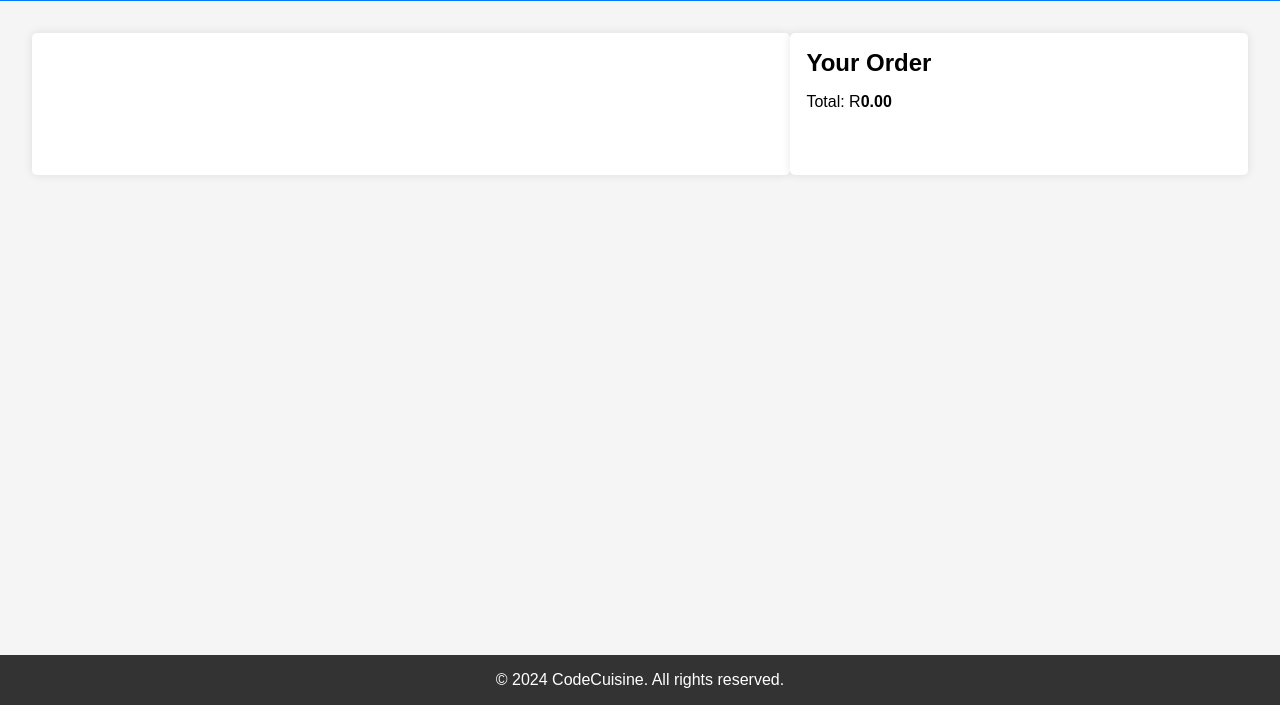
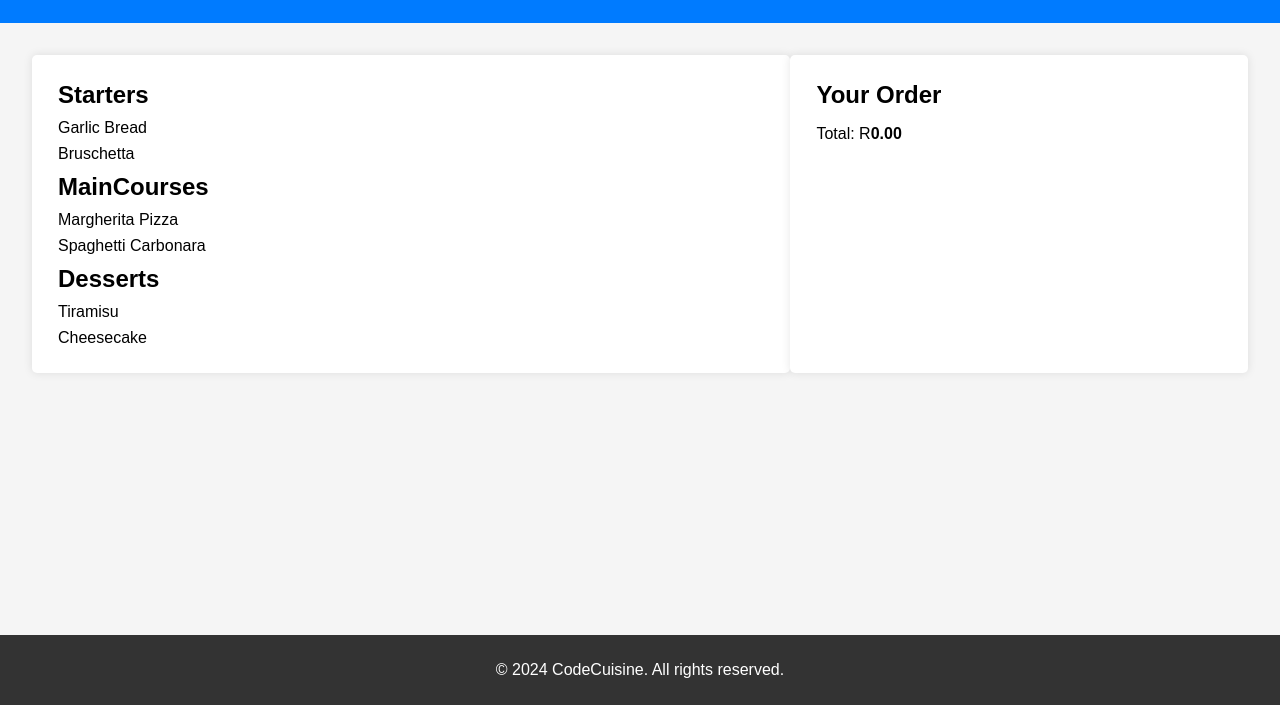
Before and after one commit to Annastasia-Seymour/Module_6_ANNSEY628_FTO2405_GroupB_Annastasia-Seymour_JSL06-main-Surname_JSL06-main, a plain HTML site: page index.html in a window 1280 px wide. Shown: the part 95-800 px from the top of the page. Drawn offline with Linux system fonts and the light colour scheme.

Commit message:
menu array added as created elements

```diff
--- a/index.css
+++ b/index.css
@@ -1,6 +1,6 @@
 /* Reset some default styles for the page */
 body, h1, h2, p, ul {
-    margin: 0;
+    margin: 10px;
     padding: 0;
 }
 
--- a/index.js
+++ b/index.js
@@ -4,35 +4,46 @@ const menu = {
     MainCourses: ["Margherita Pizza", "Spaghetti Carbonara"],
     Desserts: ["Tiramisu", "Cheesecake"]
 };
+console.log(menu);
 
 // Function to display menu items by category
 function displayMenuItems(menu) {
     // Get the menu container element from the HTML
-        const
-    // Loop through each category and its items in the menu object
+    const menuContainer = document.getElementById('menu');
+    menuContainer.innerHTML="";
+    /*const heading = document.createElement("h3"); // creates h2 for guardian playlist
+    heading.textContent = "Banana";
+    menuContainer.appendChild(heading);*/
 
-        // Create an element to represent the category
+  // Loop through each category in the menu object
+  for (const category in menu) {
+    if (menu.hasOwnProperty(category)) {
+        // Creates a heading for the category
+        const heading = document.createElement("h2");
+        heading.textContent = category; // Set the text to the category name
+        menuContainer.appendChild(heading); // Append the heading to the menu container
 
-        // Set the text content of the category element to the category name
+        // Create an unordered list for the items
+        const itemList = document.createElement("ul");
 
-        // Append the category element to the menu container
+        // Loop through each item in the category
+        for (let i = 0; i < menu[category].length; i++) {
+            // Create a list item for each item
+            const listItem = document.createElement("li");
+            listItem.textContent = menu[category][i]; // Set the text to the item name
+            itemList.appendChild(listItem); // Append the list item to the unordered list
+        }
 
-        // Create an element to represent a list of items
-
-        // Append a list of items element to the menu container
-
-        // Loop through the items in the category and create list items
-
-            // Create a list item element
-
-            // Set the text content of the list item element to the item name
-
-            // Attach a click event listener to the list item to add it to the order
-
-            // Append the list item to the list of items
+        // Append the unordered list to the menu container
+        menuContainer.appendChild(itemList);
+    }
+}
+}
 
 
-}
+//almost forgot to call the function
+
+displayMenuItems(menu)
 
 // Callback function for adding an item to the order
 function addToOrder(itemName) {
```
Also changed, not shown: index.html (+1 -0 lines).
